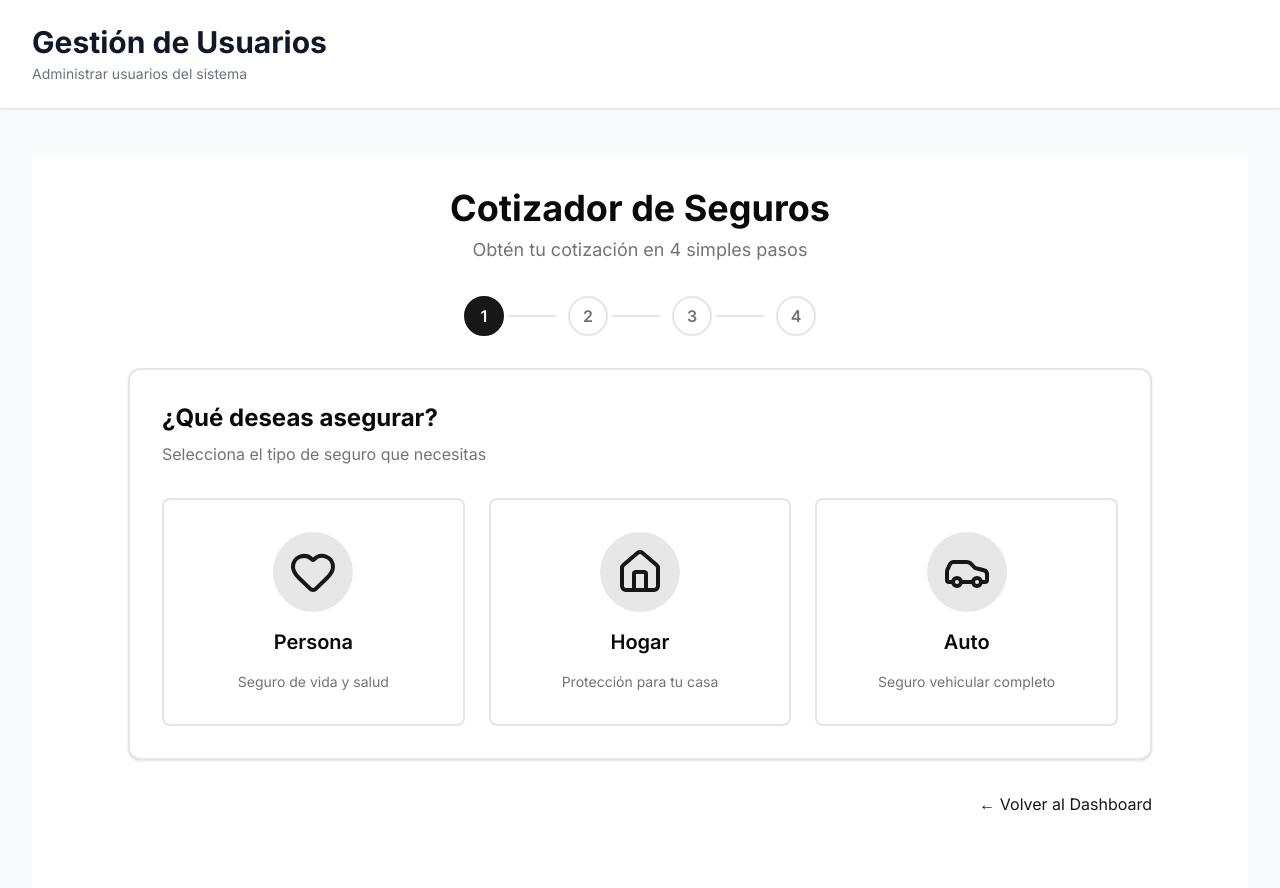
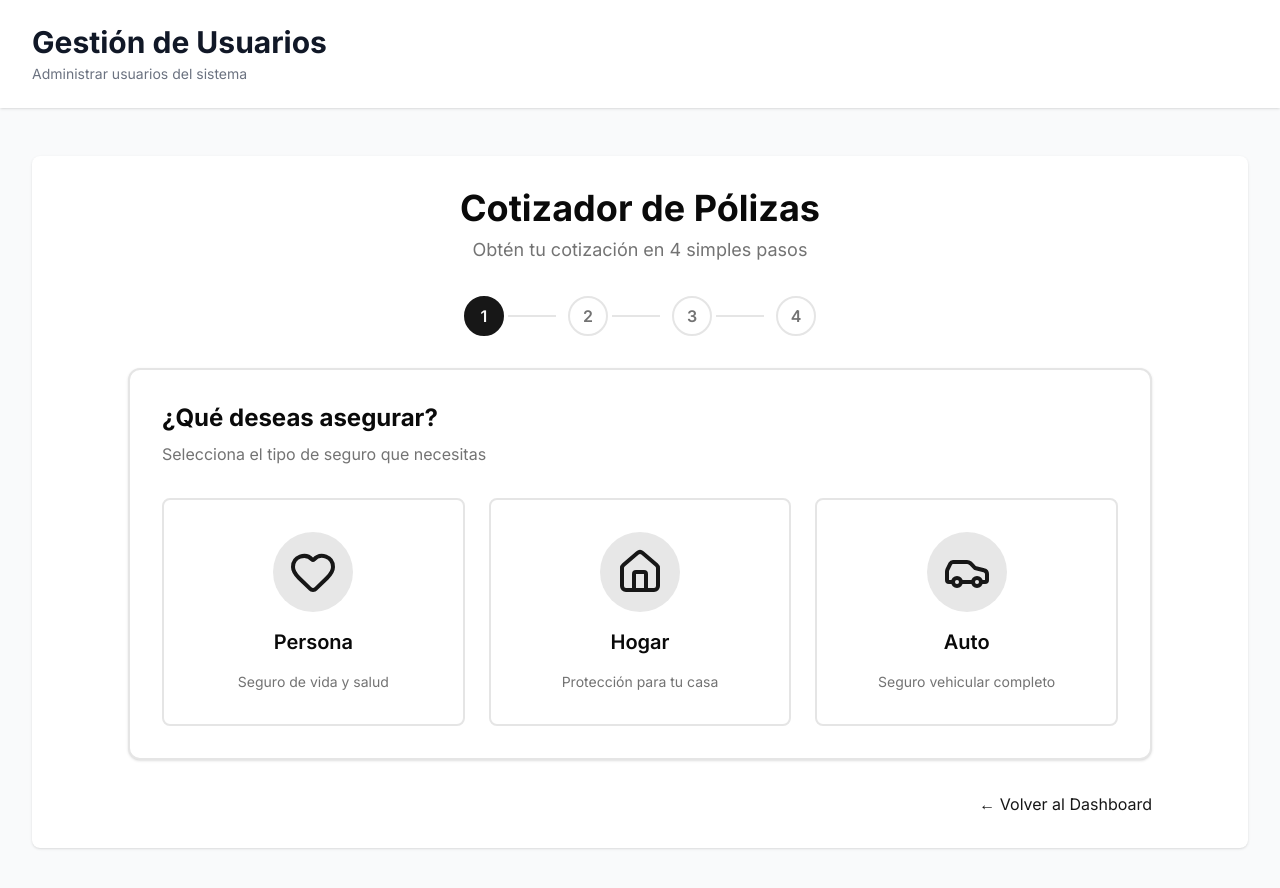
Before and after one commit to francoleon08/proyecto-aps, a Next.js app: page /dashboard/client in a window 1280 px wide. Both pictures are taken after a click on the button "Cotizar Poliza". Shown: the top 888 px of the page. Built offline with nearby package versions, Linux system fonts and the light colour scheme; no server answers.

Commit message:
fix: update title in user cotizer policy component and adjust layout

```diff
--- a/components/user-cotizer-policy.tsx
+++ b/components/user-cotizer-policy.tsx
@@ -109,15 +109,16 @@ export default function UserCotizerPolicy({ onBack }: UserCotizerPolicyProps) {
   }
 
   return (
-    <main className="min-h-screen bg-background py-8 px-4 sm:px-6 lg:px-8">
+    <main className="bg-white overflow-hidden shadow rounded-lg py-8 px-4 sm:px-6 lg:px-8">
       <div className="max-w-5xl mx-auto">
         <div className="text-center mb-8">
-          <h1 className="text-4xl font-bold text-foreground mb-2">Cotizador de Seguros</h1>
+          <h1 className="text-4xl font-bold text-foreground mb-2">Cotizador de Pólizas</h1>
           <p className="text-muted-foreground text-lg">Obtén tu cotización en 4 simples pasos</p>
         </div>
 
         <StepIndicator currentStep={currentStep} totalSteps={4} />
-
+      </div>
+      <div className="max-w-5xl mx-auto">
         <div className="mt-8">
           {currentStep === 1 && <InsuranceTypeStep onSelect={handleInsuranceTypeSelect} />}
 
@@ -135,7 +136,6 @@ export default function UserCotizerPolicy({ onBack }: UserCotizerPolicyProps) {
 
           {currentStep === 4 && <QuoteSummaryStep quoteData={quoteData} onBack={handleBack} onReset={handleReset} />}
         </div>
-
         <div className="mt-8 text-right">
           <button onClick={onBack} className="text-md text-primary hover:underline">
             &larr; Volver al Dashboard
```
